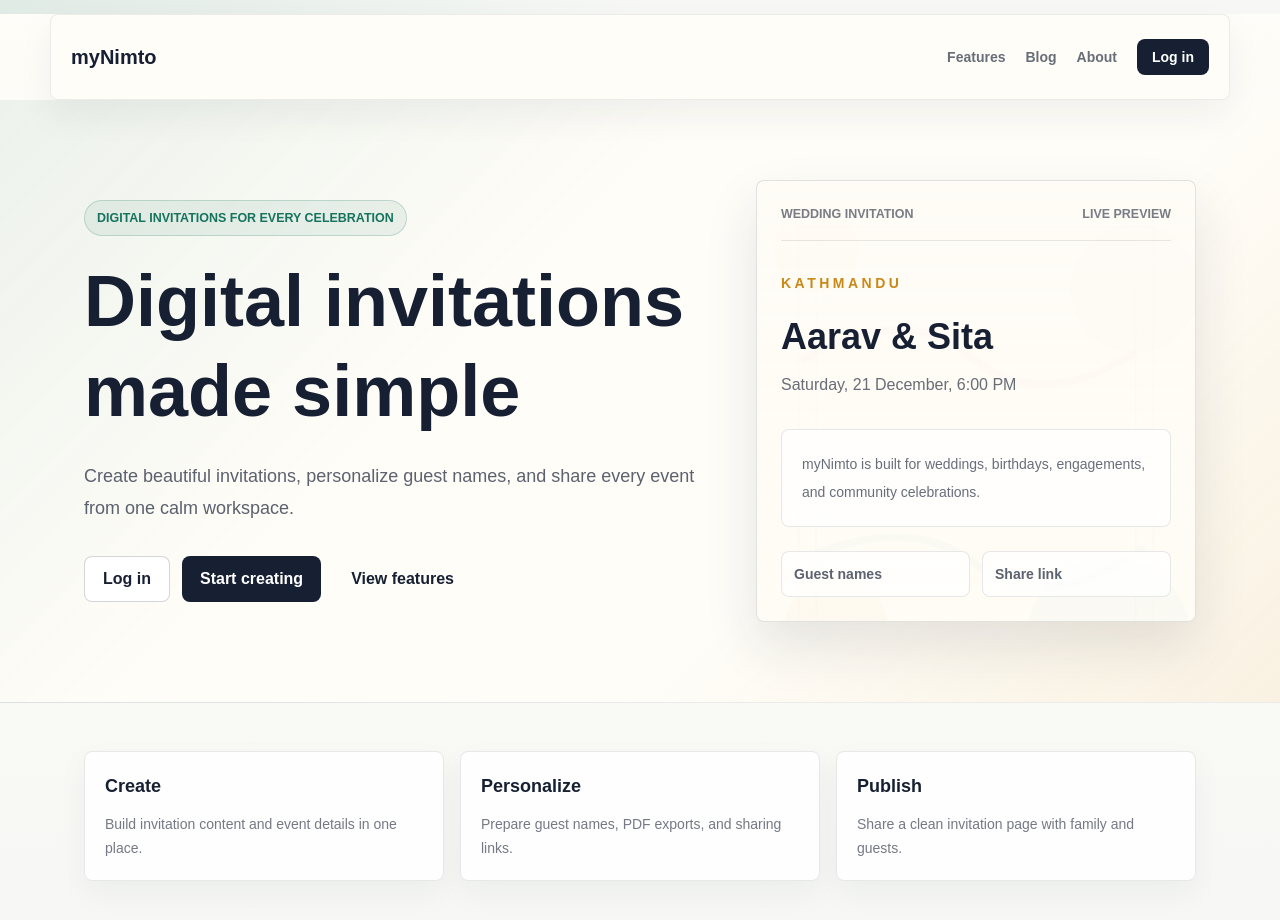
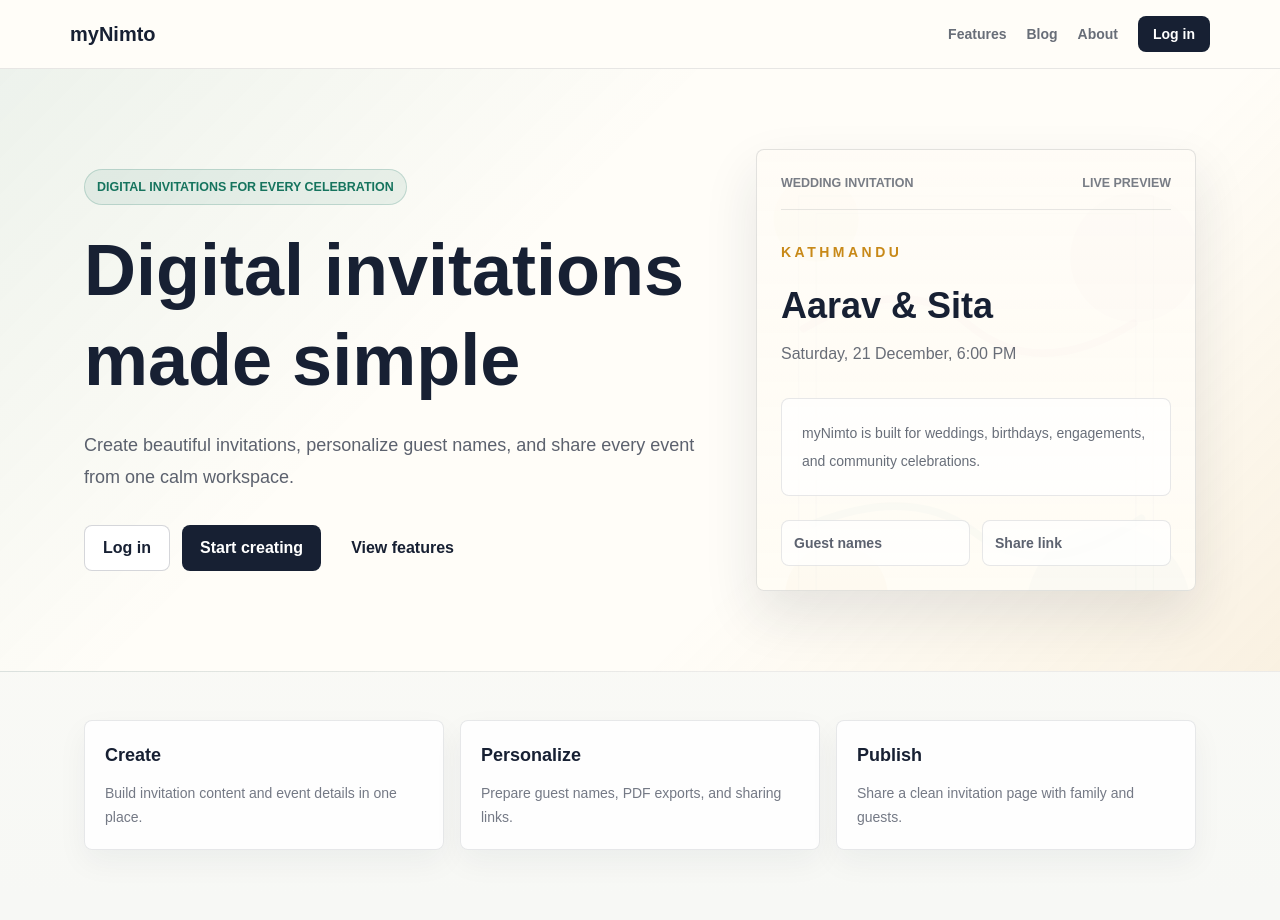
Before and after one commit to tkandel37/Nimto, a Next.js app in the folder nimto-app/apps/web/: page / in a window 1280 px wide. Shown: the top 920 px of the page. After the commit the page ends 898 px from the top, so only its background shows below. Built offline with nearby package versions, Linux system fonts and the light colour scheme; no server answers.

Commit message:
Fix public nav layout

```diff
--- a/nimto-app/apps/web/app/globals.css
+++ b/nimto-app/apps/web/app/globals.css
@@ -144,18 +144,24 @@ a {
   position: sticky;
   top: 0;
   z-index: 30;
+  display: grid;
+  grid-template-columns: auto minmax(0, 1fr);
+  align-items: center;
+  gap: 24px;
+  width: 100%;
+  margin: 0;
+  padding: 16px max(20px, calc((100vw - 1180px) / 2 + 20px));
+  border-bottom: 1px solid rgba(23, 32, 51, 0.1);
+  background: rgba(255, 253, 248, 0.97);
+  backdrop-filter: blur(12px);
+  box-shadow: none;
+}
+
+.site-header nav {
   display: flex;
   align-items: center;
-  justify-content: space-between;
-  gap: 24px;
-  width: min(1180px, calc(100% - 40px));
-  margin: 14px auto 0;
-  padding: 24px 20px;
-  border: 1px solid rgba(23, 32, 51, 0.08);
-  border-radius: 8px;
-  background: rgba(255, 253, 248, 0.86);
-  backdrop-filter: blur(18px);
-  box-shadow: 0 16px 36px rgba(23, 32, 51, 0.06);
+  justify-content: flex-end;
+  min-width: 0;
 }
 
 .hero-section {
@@ -343,18 +349,13 @@ a {
 
   .site-header {
     align-items: flex-start;
-    flex-direction: column;
+    grid-template-columns: 1fr;
     gap: 12px;
-    margin-top: 0;
-    width: 100%;
-    border-left: 0;
-    border-right: 0;
-    border-top: 0;
-    border-radius: 0;
     padding: 18px 16px;
   }
 
   .site-header nav {
+    justify-content: flex-start;
     width: 100%;
     gap: 14px;
     overflow-x: auto;
```
